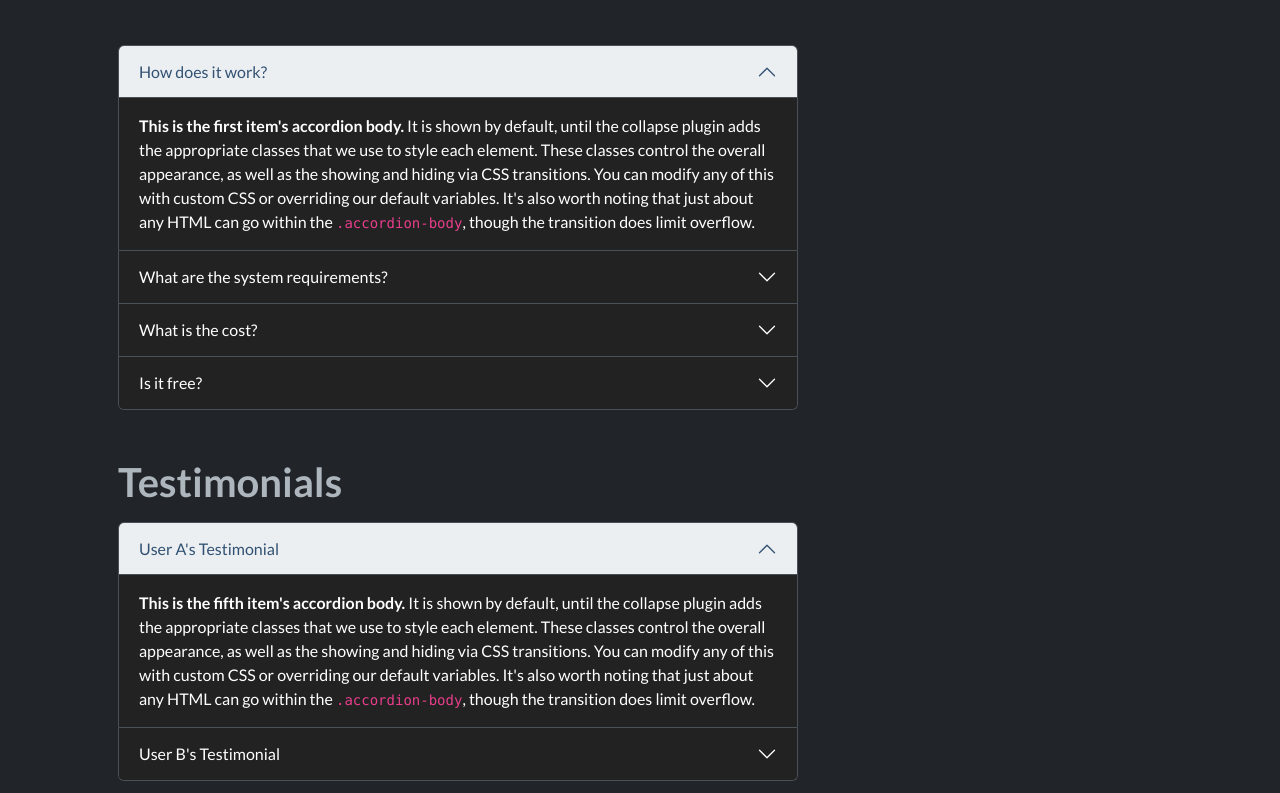
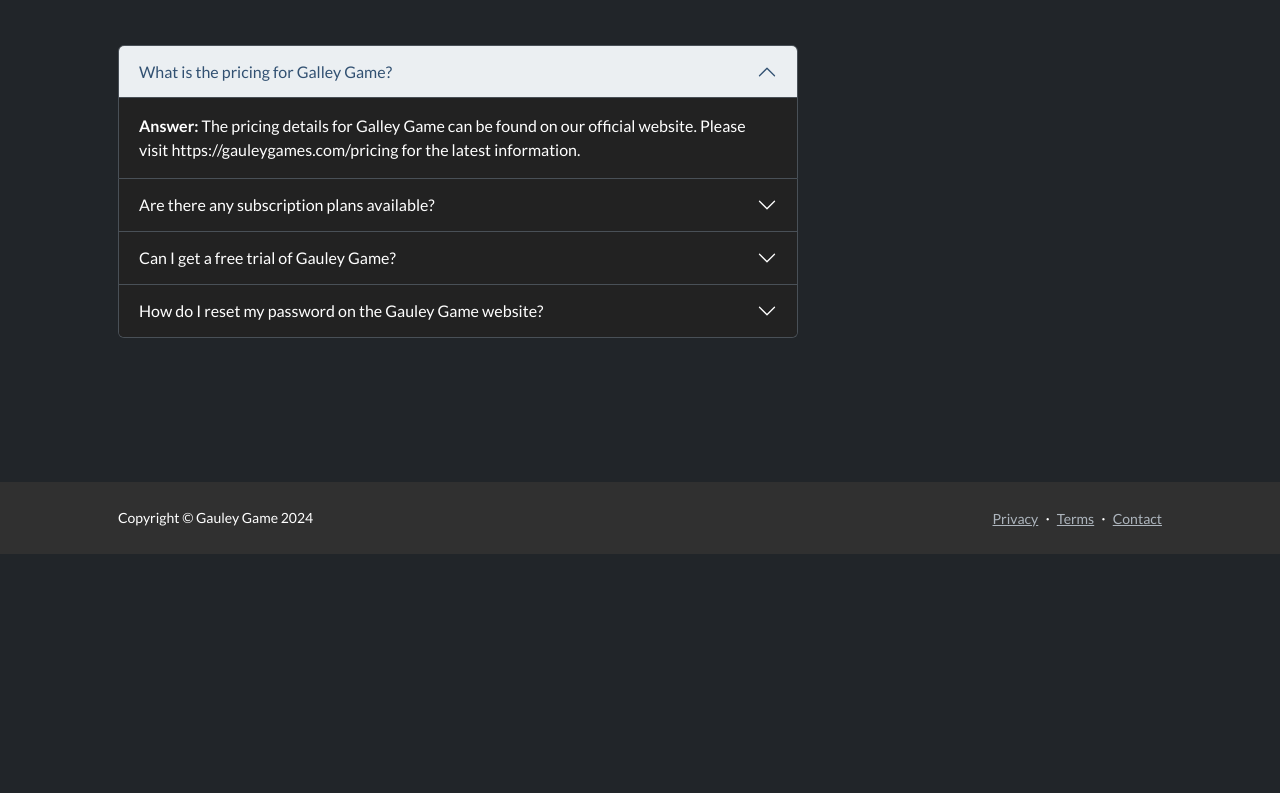
Before and after one commit to nityayada/Gauley_Game, a plain HTML site: page faq.html in a window 1280 px wide. Shown: the part 267-1060 px from the top of the page. After the commit the page ends 821 px from the top, so only its background shows below. Drawn offline with nearby package versions, Linux system fonts and the light colour scheme; files that its build step writes are made by us from their sources.

Commit message:
First commit to Nitya

```diff
--- a/faq.html
+++ b/faq.html
@@ -53,37 +53,30 @@
                             <div class="accordion-item">
                                 <h3 class="accordion-header" id="headingOne"><button class="accordion-button"
                                         type="button" data-bs-toggle="collapse" data-bs-target="#collapseOne"
-                                        aria-expanded="true" aria-controls="collapseOne">How does it work?</button></h3>
+                                        aria-expanded="true" aria-controls="collapseOne">What is the pricing for Galley
+                                        Game?</button></h3>
                                 <div class="accordion-collapse collapse show" id="collapseOne"
                                     aria-labelledby="headingOne" data-bs-parent="#accordionExample">
                                     <div class="accordion-body">
-                                        <strong>This is the first item's accordion body.</strong>
-                                        It is shown by default, until the collapse plugin adds the appropriate classes
-                                        that we use to style each element. These classes control the overall appearance,
-                                        as well as the showing and hiding via CSS transitions. You can modify any of
-                                        this with custom CSS or overriding our default variables. It's also worth
-                                        noting
-                                        that just about any HTML can go within the
-                                        <code>.accordion-body</code>, though the transition does limit overflow.
+                                        <strong>Answer: </strong>
+                                        The pricing details for Galley Game can be found on our official website. Please
+                                        visit https://gauleygames.com/pricing for the latest information.
+
                                     </div>
                                 </div>
                             </div>
                             <div class="accordion-item">
                                 <h3 class="accordion-header" id="headingTwo"><button class="accordion-button collapsed"
                                         type="button" data-bs-toggle="collapse" data-bs-target="#collapseTwo"
-                                        aria-expanded="false" aria-controls="collapseTwo">What are the system
-                                        requirements?</button></h3>
+                                        aria-expanded="false" aria-controls="collapseTwo">Are there any subscription
+                                        plans available?</button></h3>
                                 <div class="accordion-collapse collapse" id="collapseTwo" aria-labelledby="headingTwo"
                                     data-bs-parent="#accordionExample">
                                     <div class="accordion-body">
-                                        <strong>This is the second item's accordion body.</strong>
-                                        It is hidden by default, until the collapse plugin adds the appropriate classes
-                                        that we use to style each element. These classes control the overall appearance,
-                                        as well as the showing and hiding via CSS transitions. You can modify any of
-                                        this with custom CSS or overriding our default variables. It's also worth
-                                        noting
-                                        that just about any HTML can go within the
-                                        <code>.accordion-body</code>, though the transition does limit overflow.
+                                        <strong>Answer: </strong>
+                                        Yes, we offer various subscription plans. For detailed information and options,
+                                        please check https://gauleygames.com/pricing.
+
                                     </div>
                                 </div>
                             </div>
@@ -91,83 +84,33 @@
                                 <h3 class="accordion-header" id="headingThree"><button
                                         class="accordion-button collapsed" type="button" data-bs-toggle="collapse"
                                         data-bs-target="#collapseThree" aria-expanded="false"
-                                        aria-controls="collapseThree">What is the cost?</button></h3>
+                                        aria-controls="collapseThree">Can I get a free trial of Gauley Game? </button>
+                                </h3>
                                 <div class="accordion-collapse collapse" id="collapseThree"
                                     aria-labelledby="headingThree" data-bs-parent="#accordionExample">
                                     <div class="accordion-body">
-                                        <strong>This is the third item's accordion body.</strong>
-                                        It is hidden by default, until the collapse plugin adds the appropriate classes
-                                        that we use to style each element. These classes control the overall appearance,
-                                        as well as the showing and hiding via CSS transitions. You can modify any of
-                                        this with custom CSS or overriding our default variables. It's also worth
-                                        noting
-                                        that just about any HTML can go within the
-                                        <code>.accordion-body</code>, though the transition does limit overflow.
+                                        Information about free trials is available on our pricing page. Please visit
+                                        https://gauleygames.com/pricing for more details.
                                     </div>
                                 </div>
                             </div>
                             <div class="accordion-item">
                                 <h3 class="accordion-header" id="headingFour"><button class="accordion-button collapsed"
                                         type="button" data-bs-toggle="collapse" data-bs-target="#collapseFour"
-                                        aria-expanded="false" aria-controls="collapseFour">Is it free?</button></h3>
+                                        aria-expanded="false" aria-controls="collapseFour">How do I reset my password on
+                                        the Gauley Game website?</button></h3>
                                 <div class="accordion-collapse collapse" id="collapseFour" aria-labelledby="headingFour"
                                     data-bs-parent="#accordionExample">
                                     <div class="accordion-body">
-                                        <strong>This is the fourth item's accordion body.</strong>
-                                        It is hidden by default, until the collapse plugin adds the appropriate classes
-                                        that we use to style each element. These classes control the overall appearance,
-                                        as well as the showing and hiding via CSS transitions. You can modify any of
-                                        this with custom CSS or overriding our default variables. It's also worth
-                                        noting
-                                        that just about any HTML can go within the
-                                        <code>.accordion-body</code>, though the transition does limit overflow.
-                                    </div>
-                                </div>
-                            </div>
-                        </div>
-                        <h2 class="fw-bolder mb-3">Testimonials</h2>
-                        <div class="accordion" id="accordionExample2">
-                            <div class="accordion-item">
-                                <h3 class="accordion-header" id="headingFive"><button class="accordion-button"
-                                        type="button" data-bs-toggle="collapse" data-bs-target="#collapseFive"
-                                        aria-expanded="true" aria-controls="collapseFive">User A's Testimonial</button>
-                                </h3>
-                                <div class="accordion-collapse collapse show" id="collapseFive"
-                                    aria-labelledby="headingFive" data-bs-parent="#accordionExample2">
-                                    <div class="accordion-body">
-                                        <strong>This is the fifth item's accordion body.</strong>
-                                        It is shown by default, until the collapse plugin adds the appropriate classes
-                                        that we use to style each element. These classes control the overall appearance,
-                                        as well as the showing and hiding via CSS transitions. You can modify any of
-                                        this with custom CSS or overriding our default variables. It's also worth
-                                        noting
-                                        that just about any HTML can go within the
-                                        <code>.accordion-body</code>, though the transition does limit overflow.
-                                    </div>
-                                </div>
-                            </div>
-                            <div class="accordion-item">
-                                <h3 class="accordion-header" id="headingSix"><button class="accordion-button collapsed"
-                                        type="button" data-bs-toggle="collapse" data-bs-target="#collapseSix"
-                                        aria-expanded="false" aria-controls="collapseSix">User B's Testimonial</button>
-                                </h3>
-                                <div class="accordion-collapse collapse" id="collapseSix" aria-labelledby="headingSix"
-                                    data-bs-parent="#accordionExample2">
-                                    <div class="accordion-body">
-                                        <strong>This is the sixth item's accordion body.</strong>
-                                        It is hidden by default, until the collapse plugin adds the appropriate classes
-                                        that we use to style each element. These classes control the overall appearance,
-                                        as well as the showing and hiding via CSS transitions. You can modify any of
-                                        this with custom CSS or overriding our default variables. It's also worth
-                                        noting
-                                        that just about any HTML can go within the
-                                        <code>.accordion-body</code>, though the transition does limit overflow.
+                                        <strong>Answer: </strong> To reset your password, click on the "Forgot Password"
+                                        link on the login page and follow the instructions sent to your email.
                                     </div>
                                 </div>
                             </div>
                         </div>
                     </div>
                 </div>
+            </div>
             </div>
         </section>
     </main>
```
Also changed, not shown: contact.html (+1 -1 lines), index.html (+1 -2 lines).
